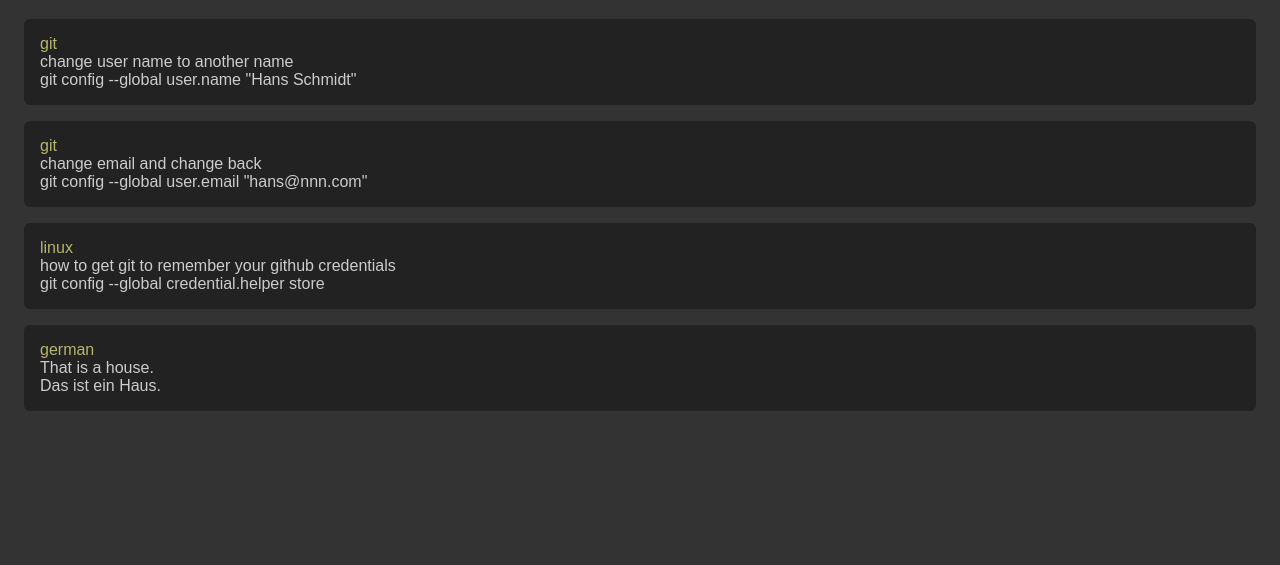
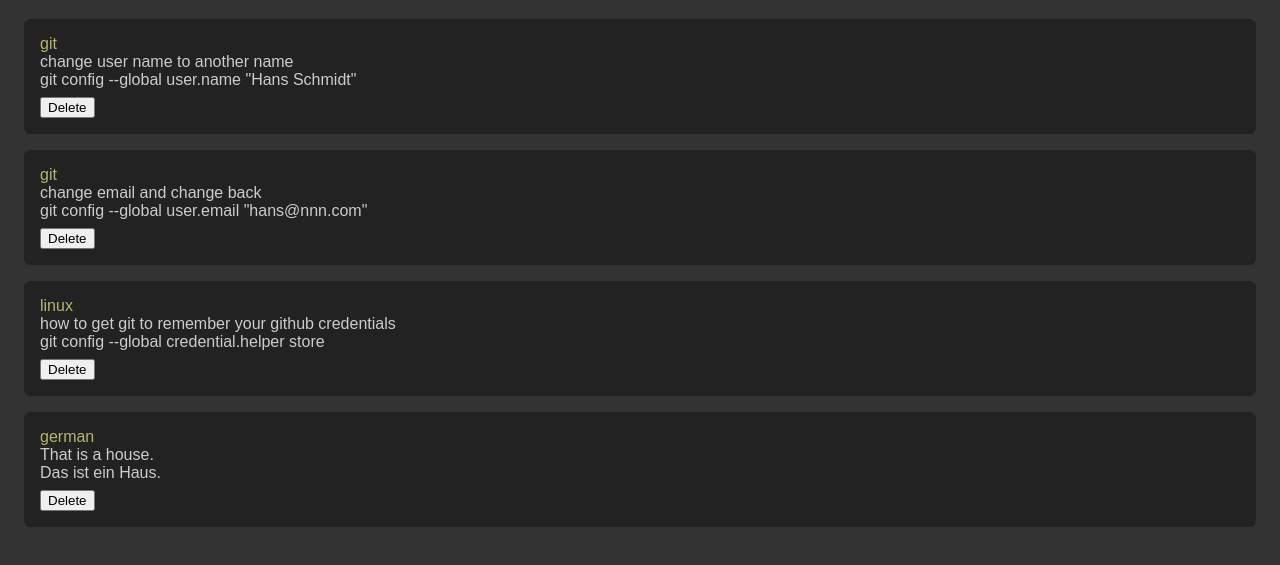
Before and after one commit to edwardtanguay/et005-vite-jsdom-jsonserver, a website built with Vite: page index.html in a window 1280 px wide. Shown: the part 61-626 px from the top of the page. Built offline with nearby package versions, Linux system fonts and the light colour scheme; data requests are answered from the project's data file.

Commit message:
have delete button

```diff
--- a/src/main.ts
+++ b/src/main.ts
@@ -28,6 +28,9 @@ ${flashcards.map((flashcard: Flashcard) => {
 <div class="category">${flashcard.category}</div>
 <div class="front">${flashcard.front}</div>
 <div class="back">${flashcard.back}</div>
+<div class="buttonRow">
+	<div><button>Delete</button></div>
+</div>
 	</div>`;
 }).join('')}
 
--- a/src/style.scss
+++ b/src/style.scss
@@ -14,6 +14,10 @@ body {
       .category {
         color: rgb(182, 182, 112);
       }
+
+      .buttonRow {
+        margin-top: .5rem;
+      }
     }
   }
 }
```
